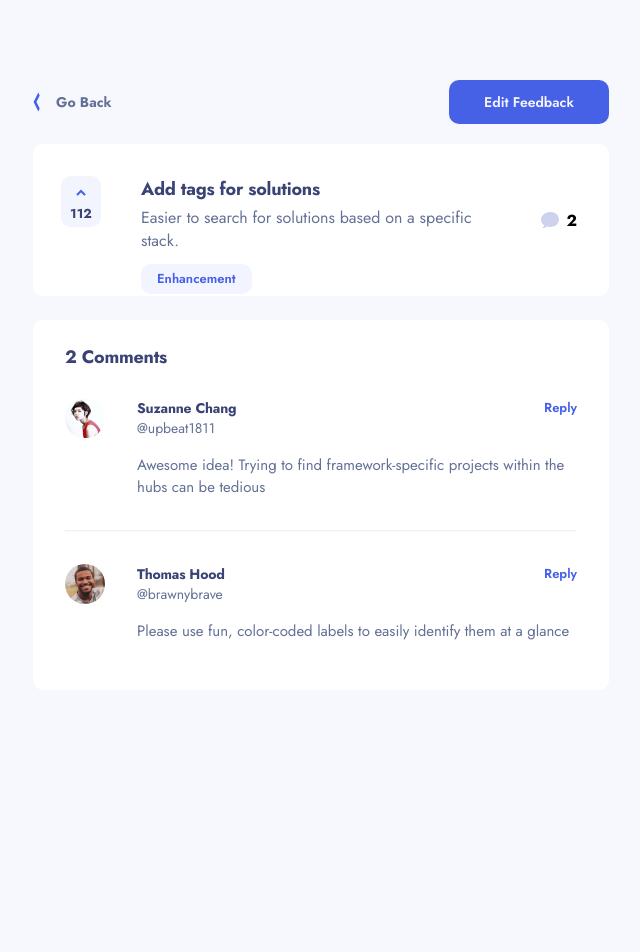
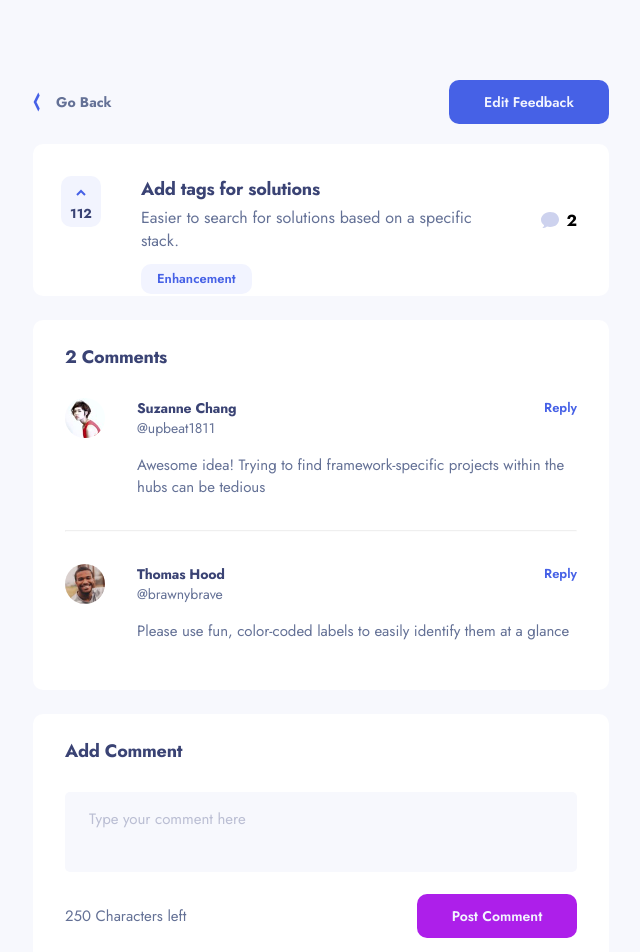
Before and after one commit to emanusantos/product-feedback, an Angular app: page /feedback/1 in a window 1280 px wide. Shown: the top 952 px of the page, without its empty margins (319-959 px from the left). Before the commit the page ends 820 px from the top, so only its background shows below. Built offline with nearby package versions, Linux system fonts and the light colour scheme.

Commit message:
feat: Feedback Detail screen footer

```diff
--- a/src/app/routes/feedback-detail/feedback-detail.component.html
+++ b/src/app/routes/feedback-detail/feedback-detail.component.html
@@ -7,7 +7,7 @@
   <app-feedback [request]="feedback" />
 
   <div class="comments">
-    <h3>{{ feedback.comments ? feedback.comments.length : 0 }} Comments</h3>
+    <h3>{{ numberOfComments }} Comments</h3>
     <app-comment
       *ngFor="let comment of feedback.comments; let index = index"
       [comment]="comment"
@@ -16,4 +16,15 @@
       "
     />
   </div>
+
+  <footer class="comments">
+    <h3>Add Comment</h3>
+
+    <textarea maxlength="250" placeholder="Type your comment here"></textarea>
+
+    <div class="footer-row">
+      <p class="characters">250 Characters left</p>
+      <app-button [label]="'Post Comment'" />
+    </div>
+  </footer>
 </div>
--- a/src/app/routes/feedback-detail/feedback-detail.component.sass
+++ b/src/app/routes/feedback-detail/feedback-detail.component.sass
@@ -23,3 +23,32 @@ header
 
 h3
     margin-bottom: 1.75rem
+
+textarea
+    width: 100%
+    min-height: 5rem
+    padding: 1rem 1.5rem
+    background-color: $ice-white
+    resize: none
+    border: none
+    border-radius: 5px
+    font-family: Jost
+    font-size: 15px
+    font-weight: 400
+
+textarea::placeholder
+    color: #8C92B390
+    font-family: Jost
+    font-size: 15px
+    font-weight: 400
+
+.footer-row
+    display: flex
+    justify-content: space-between
+    align-items: center
+    margin-top: 1rem
+
+.characters
+    color: $grayish-blue
+    font-size: 15px
+    font-weight: 400
--- a/src/app/routes/feedback-detail/feedback-detail.component.ts
+++ b/src/app/routes/feedback-detail/feedback-detail.component.ts
@@ -22,13 +22,30 @@ export class FeedbackDetailComponent implements OnInit {
     comments: [],
   };
 
+  numberOfComments = 0;
+
   ngOnInit(): void {
     document.body.className = 'details';
 
     const id = parseInt(this.route.snapshot.paramMap.get('id')!, 10);
 
     this.apiService.getFeedback(id).subscribe((feedback) => {
-      if (feedback) this.feedback = feedback;
+      if (feedback) {
+        let numberOfCommentsCount = 0;
+
+        this.feedback = feedback;
+        if (feedback.comments) {
+          feedback.comments.forEach((comment) => {
+            numberOfCommentsCount++;
+
+            if (comment.replies)
+              numberOfCommentsCount =
+                numberOfCommentsCount + comment.replies.length;
+          });
+        }
+
+        this.numberOfComments = numberOfCommentsCount;
+      }
     });
   }
 }
```
